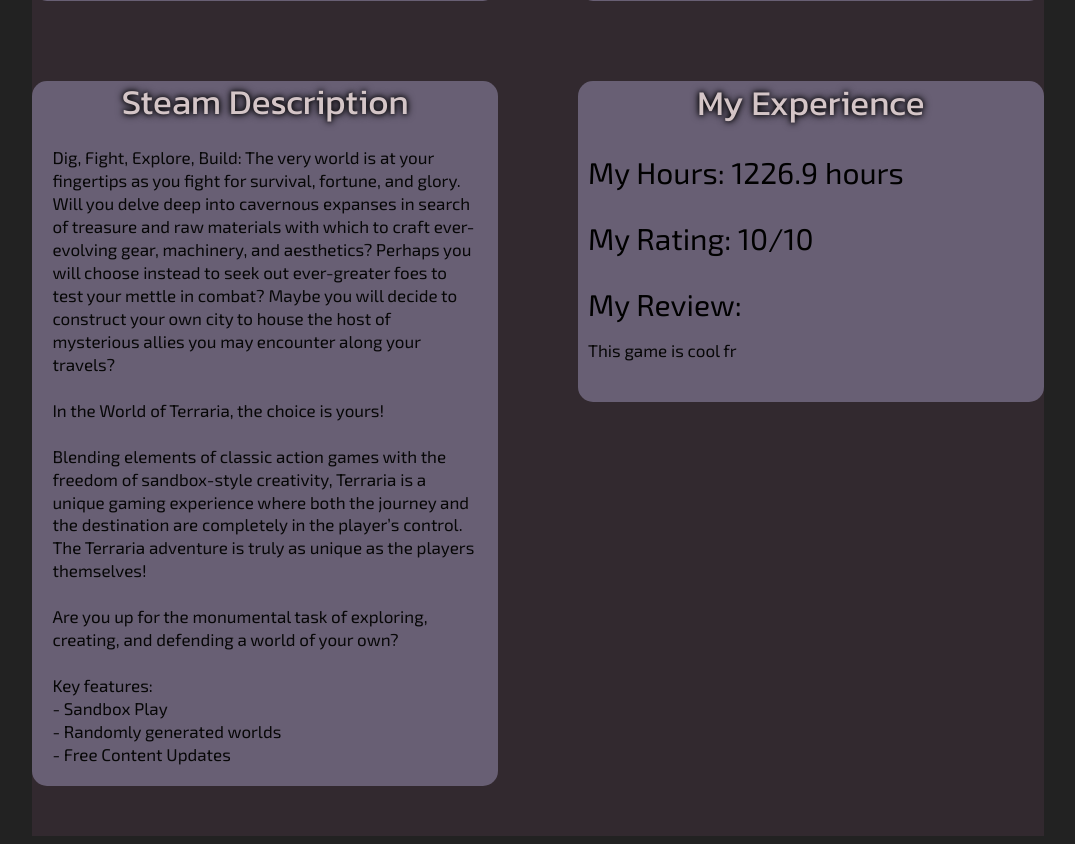
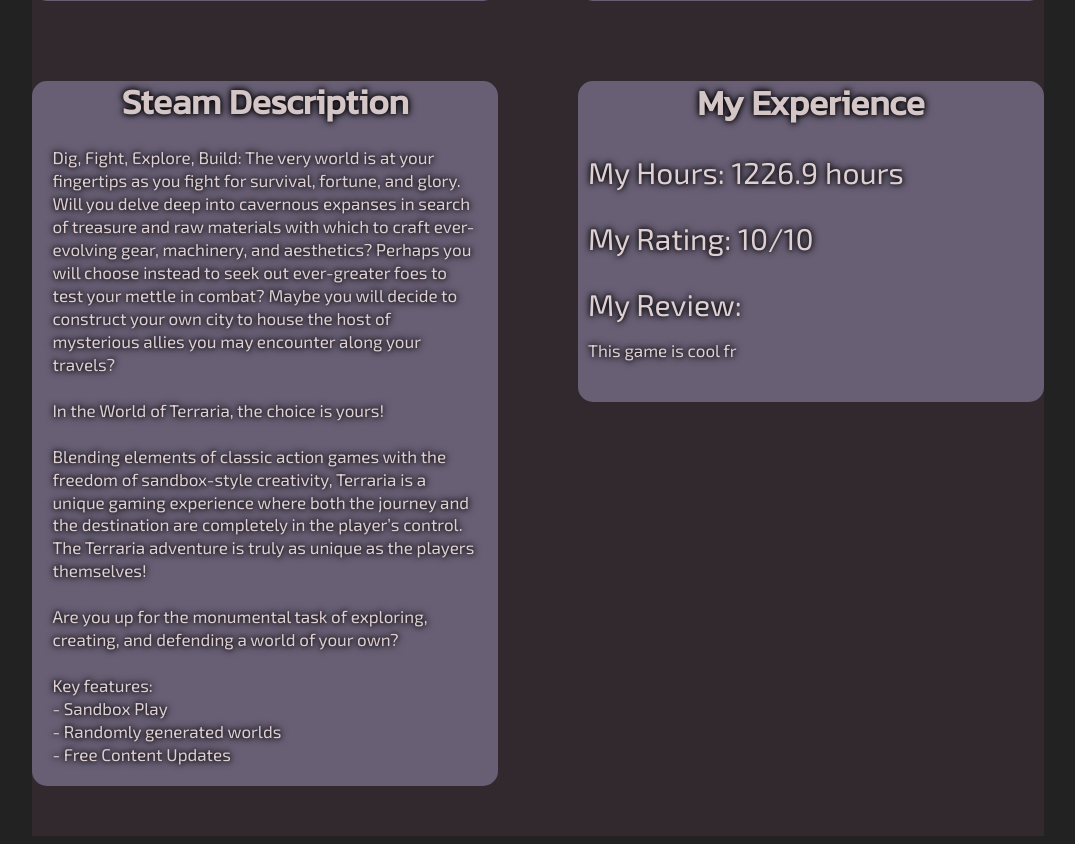
Before and after one commit to 22236bhs/Website_assessment, a Flask app: page /game/1 in a window 1280 px wide. Shown: the part 689-1533 px from the top of the page, without its empty margins (102-1177 px from the left). Run offline with Flask 3, Linux system fonts and the light colour scheme; data comes from the database, SQL or seed files in the repository.

Commit message:
changed omg.png, changed detail colour in game page, added favicon, added different page title per game

```diff
--- a/static/style.css
+++ b/static/style.css
@@ -39,20 +39,13 @@
 }
 
 .header-text{
-
-
-
     font-family: 'Kanit';
     font-style: normal;
-    font-weight: 500;
+    font-weight: bold;
     font-size: 175%;
     line-height: 1.2;
-
     color: #D4C5C7;
-
     text-shadow: 0 0 5px #000000, 0 0 8px #000000;
-
-
 }
 
 .game.header-text{
@@ -137,12 +130,15 @@
     text-align: center;
     margin: auto;
     margin-bottom: 20px;
+    transition: 0.4s;
+
 }
 
 .game.back-button:hover{
+    scale: 120%;
     background-color: #FFFFFF;
-    transition: 400ms;
     color: #000000;
+    transition-timing-function: ease-in-out;
 }
 
 .game.game-details-grid{
@@ -164,8 +160,8 @@
 .game.description{
     font-size: 17px;
     line-height: 1.35;
-    color: #070707;
-
+    color: #ded0d2;
+    text-shadow: 0 0 5px #000000, 0 0 8px #000000;
 }
 
 p.game.steam-desc{
@@ -210,6 +206,8 @@
     font-size: 30px;
     font-family: "Exo 2";
     font-weight: normal;
+    color: #ded0d2;
+    text-shadow: 0 0 5px #000000, 0 0 8px #000000;
 }
 
 h3.game.details{
--- a/templates/game.html
+++ b/templates/game.html
@@ -1,4 +1,9 @@
 {% extends "layout.html" %}
+
+{% block header %}
+<title>{{ game['name'] }}</title>
+{% endblock %}
+
 {% block content %}
 
 <a href="/" class="game back-button">Back</a>
--- a/templates/index.html
+++ b/templates/index.html
@@ -1,4 +1,9 @@
 {% extends "layout.html" %}
+
+{% block header %}
+<title>Steam Database</title>
+{% endblock %}
+
 {% block content %}
 
 
--- a/templates/layout.html
+++ b/templates/layout.html
@@ -2,9 +2,11 @@
 <html lang="en">
 
 <head>
-    <title>Steam Website</title>
     <link rel="stylesheet" href="{{ url_for('static', filename='style.css') }}">
     <meta name="viewport" content="width=device-width, initial-scale=1.0" charset="UTF-8">
+    <link rel="icon" href="{{ url_for('static', filename='images/omg.png') }}" type="image/png">
+    {% block header %}
+    {% endblock %}
 </head>
 
 <body>
```
Also changed, not shown: static/images/omg.png.
